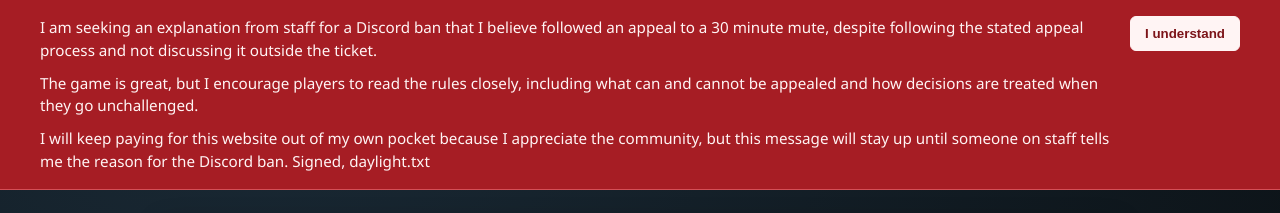
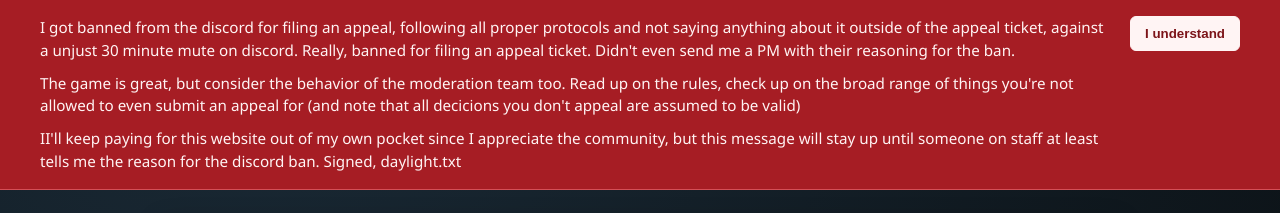
Before and after one commit to Daylight2/CM-Data-Viewer, a website: page worker/site/index.html in a window 1280 px wide. Shown: the top 213 px of the page. Drawn offline with nearby package versions, Linux system fonts and the light colour scheme; no server answers.

```diff
--- a/worker/site/index.html
+++ b/worker/site/index.html
@@ -335,9 +335,9 @@
 <div class="notice-banner" id="notice-banner">
     <div class="notice-banner-inner">
         <div class="notice-banner-copy">
-            <p>I am seeking an explanation from staff for a Discord ban that I believe followed an appeal to a 30 minute mute, despite following the stated appeal process and not discussing it outside the ticket.</p>
-            <p>The game is great, but I encourage players to read the rules closely, including what can and cannot be appealed and how decisions are treated when they go unchallenged.</p>
-            <p>I will keep paying for this website out of my own pocket because I appreciate the community, but this message will stay up until someone on staff tells me the reason for the Discord ban. Signed, daylight.txt</p>
+            <p>I got banned from the discord for filing an appeal, following all proper protocols and not saying anything about it outside of the appeal ticket, against a unjust 30 minute mute on discord. Really, banned for filing an appeal ticket. Didn't even send me a PM with their reasoning for the ban.</p>
+            <p>The game is great, but consider the behavior of the moderation team too. Read up on the rules, check up on the broad range of things you're not allowed to even submit an appeal for (and note that all decicions you don't appeal are assumed to be valid)</p>
+            <p>II'll keep paying for this website out of my own pocket since I appreciate the community, but this message will stay up until someone on staff at least tells me the reason for the discord ban. Signed, daylight.txt</p>
         </div>
         <button type="button" class="notice-banner-dismiss" id="notice-banner-dismiss">I understand</button>
     </div>
```
